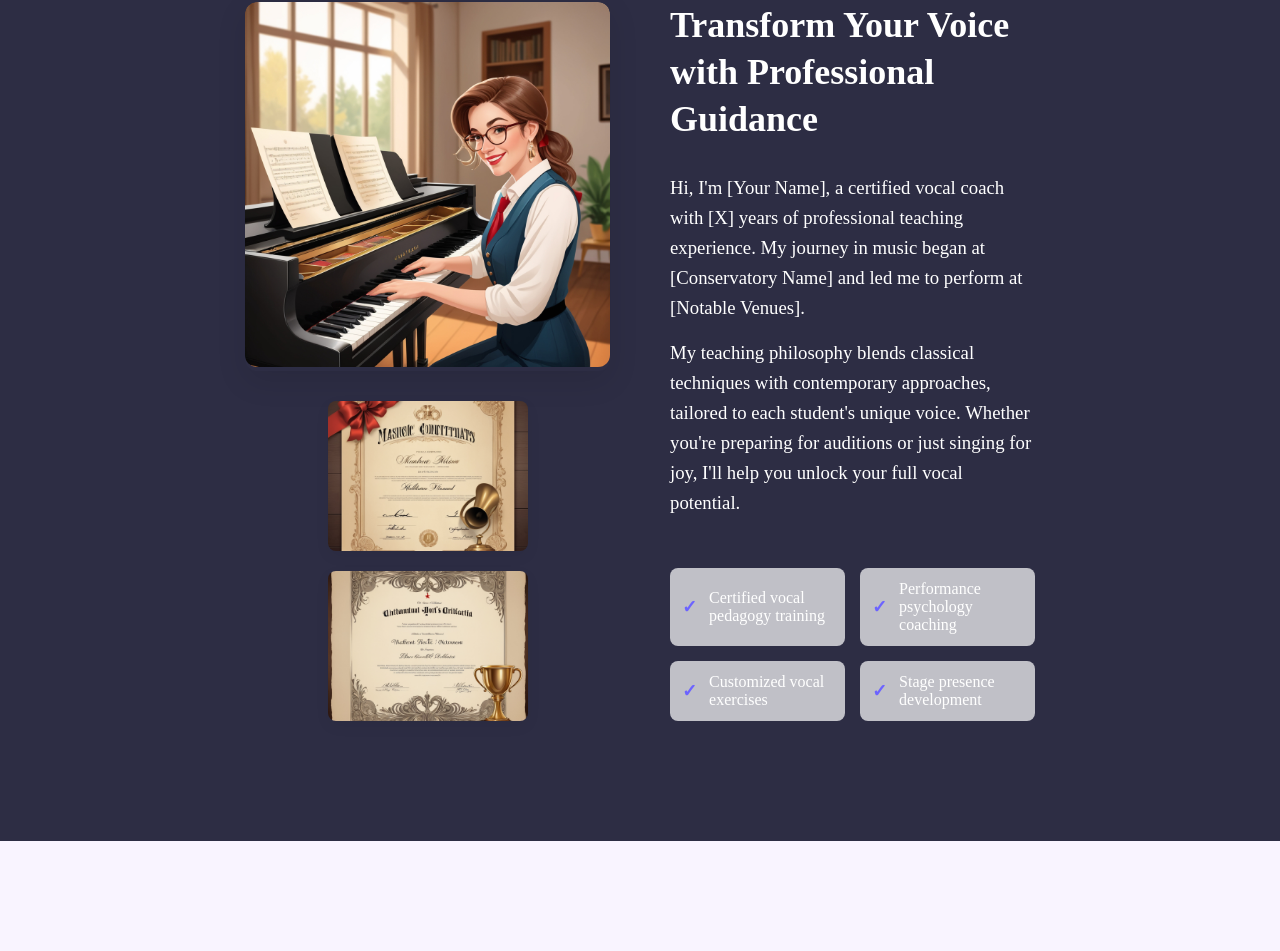
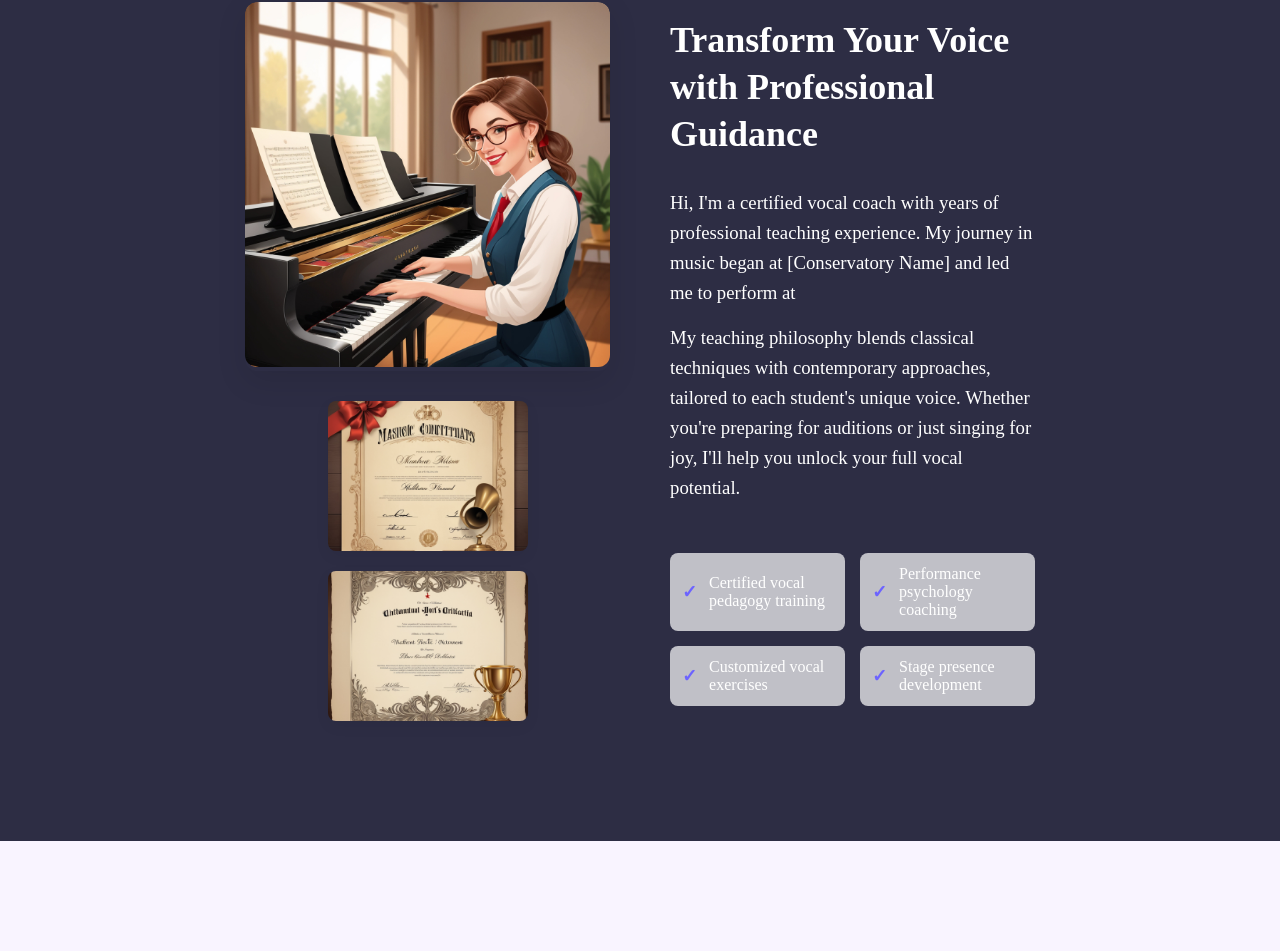
Before and after one commit to Konstantin-86/vocal2.0, a Next.js app: page / in a window 1280 px wide. Shown: the part 942-1893 px from the top of the page. Built offline with nearby package versions, Linux system fonts and the light colour scheme.

Commit message:
fix text problems

```diff
--- a/src/app/page.tsx
+++ b/src/app/page.tsx
@@ -2,7 +2,6 @@ import MainContent from "@/components/MainContent";
 import MainPage from "@/components/MainPage";
 import AboutMe from "@/components/AboutMe";
 import HowItWorks from "@/components/HowItWork/HowItWorks";
-import FloatingNotes from "@/components/FloatingNotes";
 
 export default function Home() {
   return (
--- a/src/components/AboutMe.tsx
+++ b/src/components/AboutMe.tsx
@@ -53,9 +53,9 @@ const AboutMe = () => {
 
             <div className={styles.bio}>
               <p>
-                Hi, I'm [Your Name], a certified vocal coach with [X] years of
+                Hi, I'm  a certified vocal coach with  years of
                 professional teaching experience. My journey in music began at
-                [Conservatory Name] and led me to perform at [Notable Venues].
+                [Conservatory Name] and led me to perform at
               </p>
               <p>
                 My teaching philosophy blends classical techniques with
```
